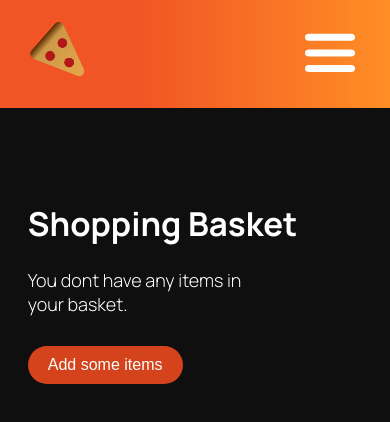
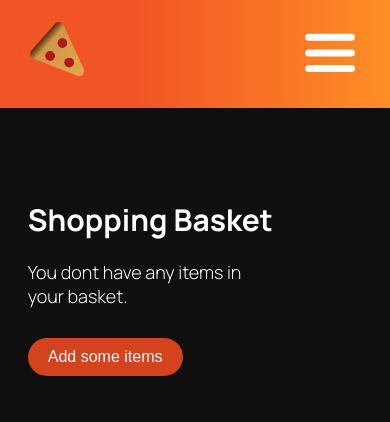
Before and after one commit to devVelocity/pizzaDeliveryProject, a Vue app: page /basket in a window 390 px wide. Shown: the top 422 px of the page. Built offline with nearby package versions, Linux system fonts and the light colour scheme.

Commit message:
Changed Font Size

```diff
--- a/src/assets/styles/pages/basket.css
+++ b/src/assets/styles/pages/basket.css
@@ -28,12 +28,12 @@
     height: auto;
     padding-left: 20px;
     margin-top: 70px;
+    padding-right: 10px;
 }
 
 #shop-basket-container h1{
     font-family: "Manrope";
     font-weight: 700;
-    font-size: clamp(32px,3vw,40px);
     color: white;
     color: var(--textLight);
 }
@@ -510,7 +510,7 @@
 }
 
 #shop-basket-container h1{
-    font-size: clamp(33px,3vw,50px);
+    font-size: clamp(30px,3vw,50px);
 }
 
 #shop-basket-container #text-container-noItem{
```
